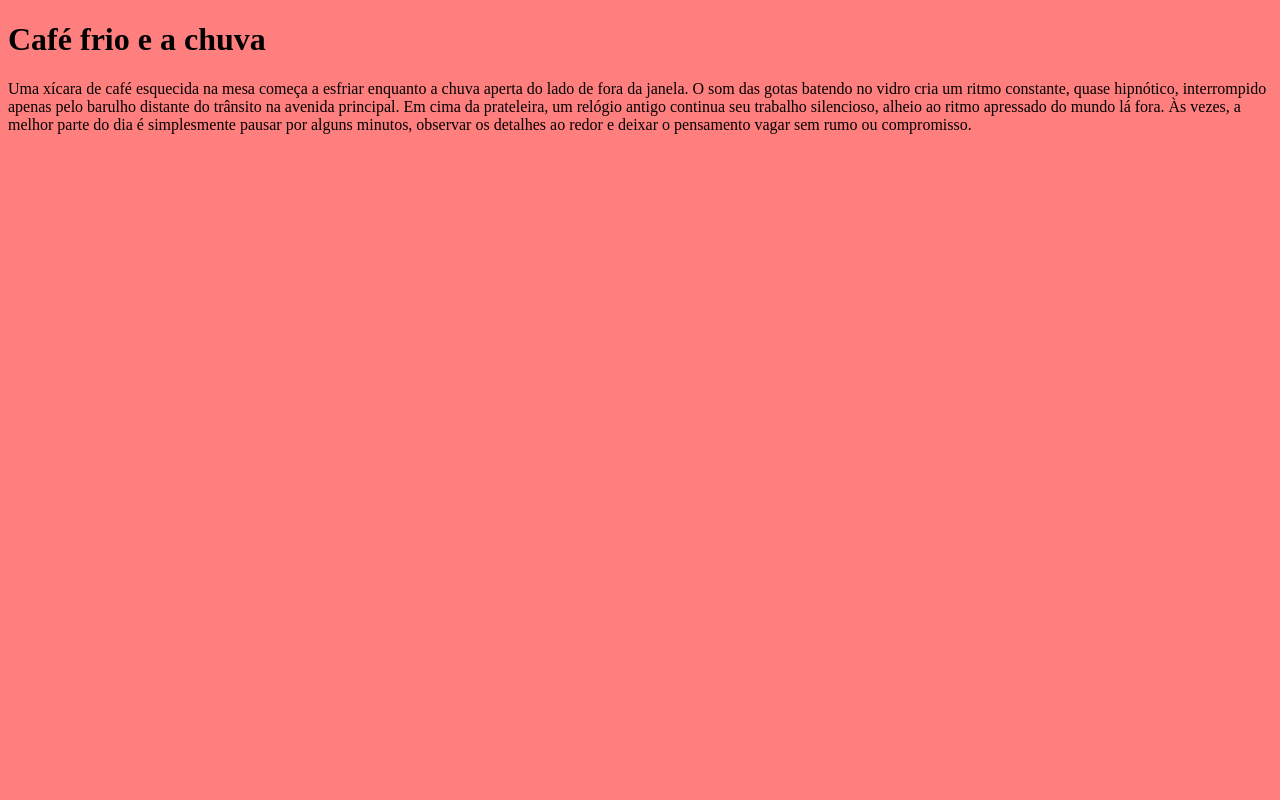
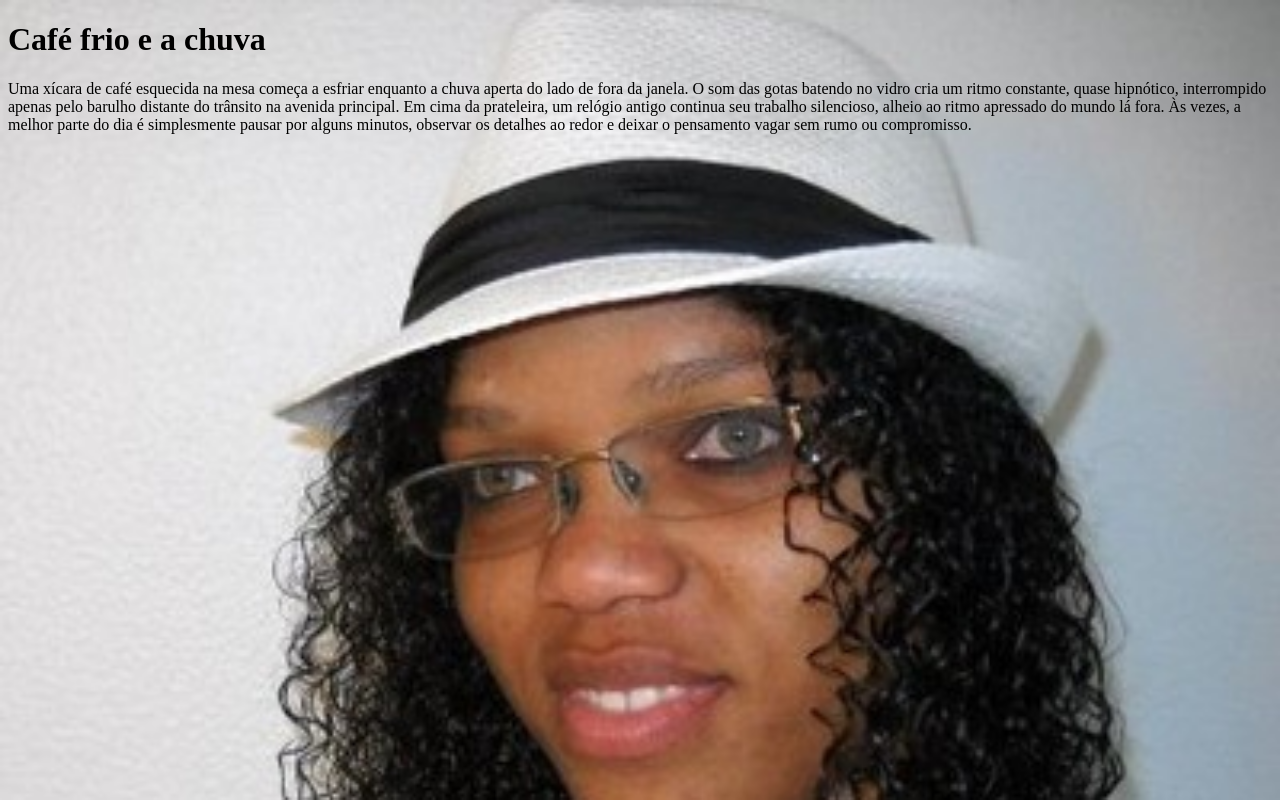
Before and after one commit to Davi0910213/HTML, a plain HTML site: page index.html in a window 1280 px wide. Drawn offline with Linux system fonts and the light colour scheme.

Commit message:
Update index.html

```diff
--- a/index.html
+++ b/index.html
@@ -5,7 +5,9 @@
     <title>Faz o L</title>
     <style>
         body {
-            background-color: rgba(255, 0, 0, 0.5);
+            background-image: url('1517507990524.jpeg');
+            background-size: cover; /* Dica extra: ajusta a imagem para cobrir a tela toda */
+            background-repeat: no-repeat; /* Evita que a imagem fique se repetindo */
         }
     </style>
 </head>
```
